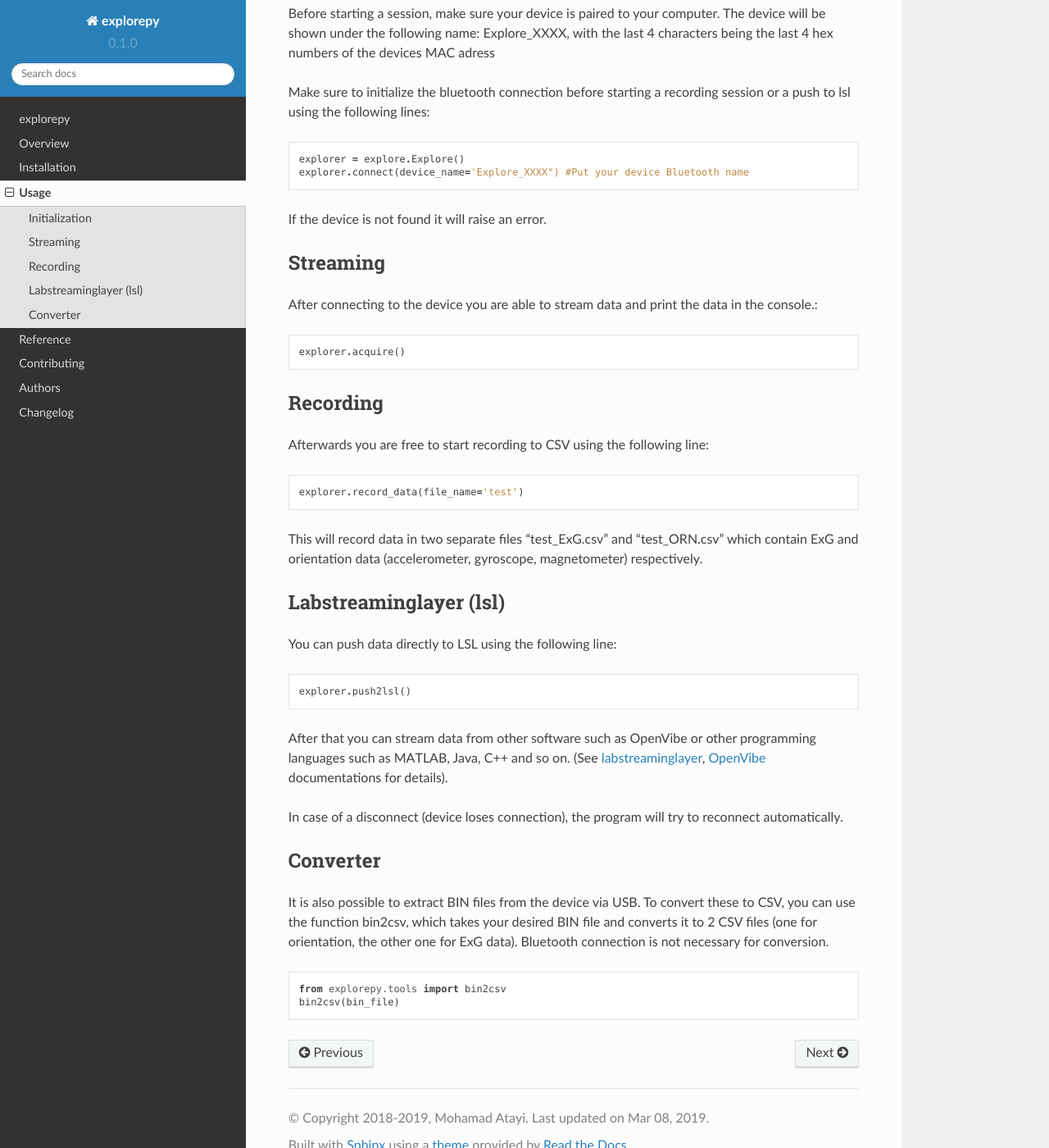
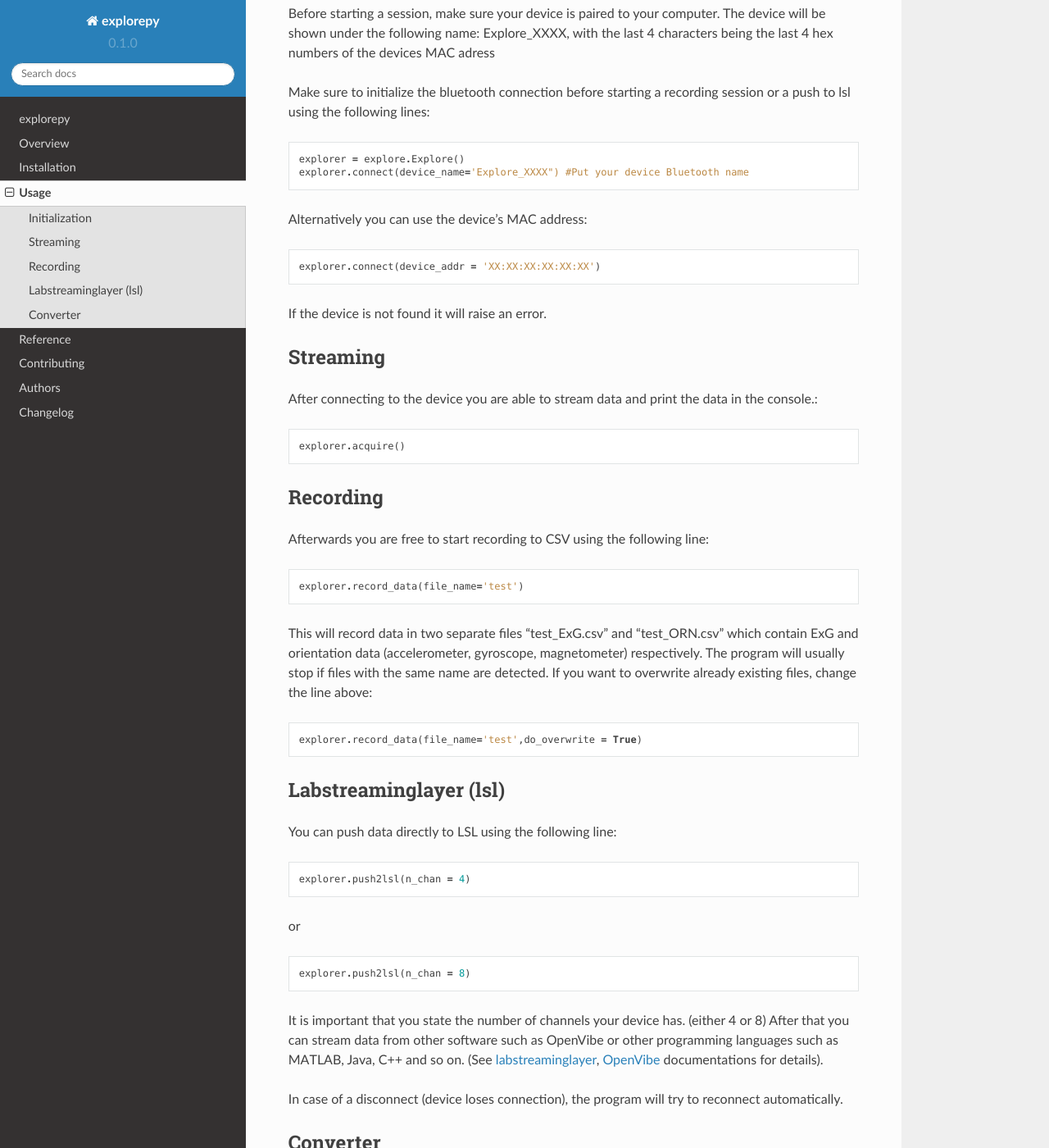
Before and after one commit to Mentalab-hub/explorepy, a Sphinx documentation site: the page built from docs/usage.rst, in a window 1280 px wide and 1400 px high, scrolled down 326 px. Shown: the whole window at 82% size. Built offline with Sphinx 7.4.7 and the Read the Docs theme 2.0.0, drawn with Linux system fonts in a browser that asks for light colours; some of the changed text lies outside the part shown.

Commit message:
Documentation improvements, assertion flags raised in the push2lsl and filename

```diff
--- a/README.rst
+++ b/README.rst
@@ -82,12 +82,12 @@ To install the latest development version run:
 
 Example use
 ===========
-The following code connects to the Explore device and prints the data. To see other functionalities please see the full `documentation <https://explorepy.readthedocs.io/>`_.
+The following code connects to the Explore device and prints the data. To see other functions please see the full `documentation <https://explorepy.readthedocs.io/>`_.
 
 ::
 
     import explorepy
-    explorer = explore.Explore()
+    explorer = explorepy.Explore()
     explorer.connect(device_name='Explore_XXXX") #Put your device Bluetooth name
     explorer.acquire()
 
--- a/docs/usage.rst
+++ b/docs/usage.rst
@@ -17,6 +17,10 @@ Make sure to initialize the bluetooth connection before starting a recording ses
     explorer = explore.Explore()
     explorer.connect(device_name='Explore_XXXX") #Put your device Bluetooth name
 
+Alternatively you can use the device's MAC address::
+
+    explorer.connect(device_addr = 'XX:XX:XX:XX:XX:XX')
+
 If the device is not found it will raise an error.
 
 Streaming
@@ -33,13 +37,21 @@ Afterwards you are free to start recording to CSV using the following line::
     explorer.record_data(file_name='test')
 
 This will record data in two separate files "test_ExG.csv" and "test_ORN.csv" which contain ExG and orientation data (accelerometer, gyroscope, magnetometer) respectively.
+The program will usually stop if files with the same name are detected. If you want to overwrite already existing files, change the line above::
+
+    explorer.record_data(file_name='test',do_overwrite = True)
 
 Labstreaminglayer (lsl)
 ^^^^^^^^^^^^^^^^^^^^^^^
 You can push data directly to LSL using the following line::
 
-    explorer.push2lsl()
+    explorer.push2lsl(n_chan = 4)
 
+or ::
+
+    explorer.push2lsl(n_chan = 8)
+
+It is important that you state the number of channels your device has. (either 4 or 8)
 After that you can stream data from other software such as OpenVibe or other programming languages such as MATLAB, Java, C++ and so on. (See `labstreaminglayer <https://github.com/sccn/labstreaminglayer>`_, `OpenVibe <http://openvibe.inria.fr/how-to-use-labstreaminglayer-in-openvibe/>`_ documentations for details).
 
 In case of a disconnect (device loses connection), the program will try to reconnect automatically.
@@ -52,3 +64,7 @@ and converts it to 2 CSV files (one for orientation, the other one for ExG data)
 
     from explorepy.tools import bin2csv
     bin2csv(bin_file)
+
+If you want to overwrite existing files, use::
+
+    bin2csv(bin_file, do_overwrite = True)
```
Also changed, not shown: 1 other file.
